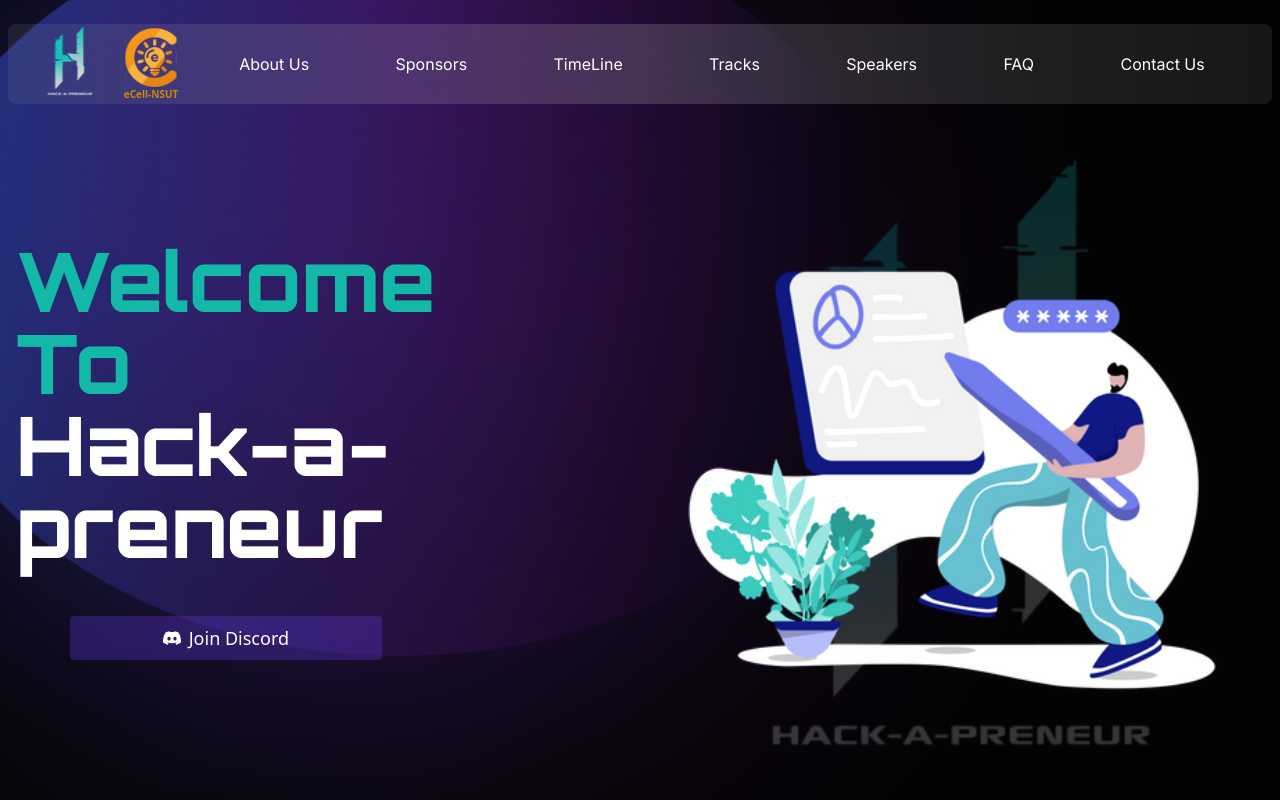
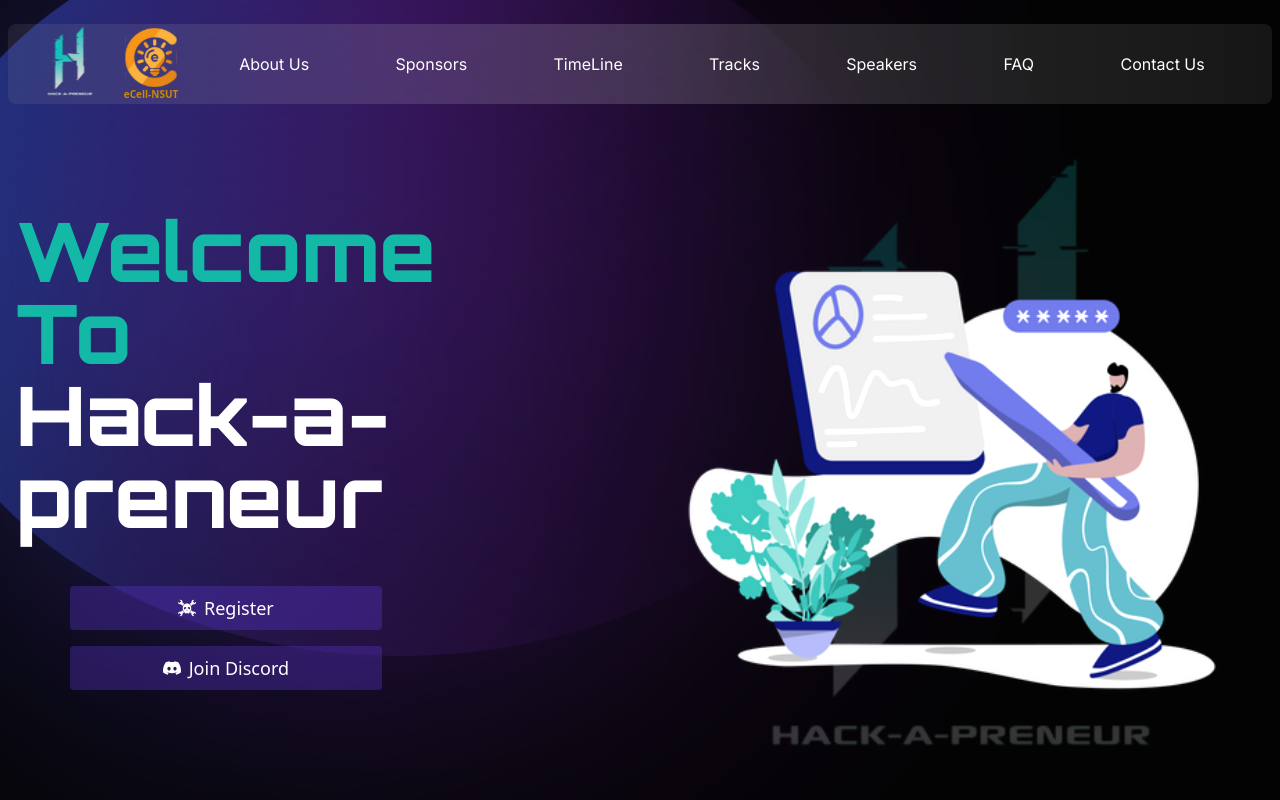
Before and after one commit to ecell-nsut/hackathon-esummit-23, a Next.js app: page / in a window 1280 px wide. Shown: the top 800 px of the page. Built offline with nearby package versions, Linux system fonts and the light colour scheme; a web font is replaced by a local one.

Commit message:
feature: redirection to devfolio

```diff
--- a/src/components/Hero/Hero.tsx
+++ b/src/components/Hero/Hero.tsx
@@ -3,6 +3,7 @@ import { Bungee_Inline, Orbitron } from "@next/font/google";
 import Image from "next/image";
 import { useEffect } from "react";
 import { BsDiscord } from "react-icons/bs";
+import { SiHackaday } from "react-icons/si";
 import HeroImg from "/public/Images/HeroImage.svg";
 import BgLogo from "/public/Images/logo.svg";
 const orbitron = Orbitron({ subsets: ["latin"] });
@@ -28,17 +29,34 @@ const Hero = (props: Props) => {
           Welcome <br />
           To <br />
           <span className="text-white">
-            {" "}
             Hack-a- <br /> preneur
           </span>
-          <div className="flex items-center justify-center gap-2 mt-4 w-full">
-            <button
+          <div
+            className="flex items-center justify-center gap-2 mt-4 w-full"
+            style={{ marginBottom: 0 }}
+          >
+            <a
+              href="https://hackaprenuer-2023.devfolio.co/"
+              className="font-sans flex items-center justify-center h-[44px] gap-2 bg-[#5c35d156]  text-white text-lg font-medium w-[312px]
+           rounded-[4px] px-3 py-1 mt-8 hover:shadow-md hover:shadow-[#9179da56] active:shadow-none "
+            >
+              <SiHackaday></SiHackaday>
+              Register
+            </a>
+          </div>
+          <div
+            className="flex items-center justify-center gap-2 mt-4 w-full"
+            style={{ marginTop: 0 }}
+          >
+            <a
+              style={{ marginTop: "1rem" }}
+              href="https://discord.com/invite/8zmXjaz9TS"
               className="font-sans flex items-center justify-center h-[44px] gap-2 bg-[#5c35d156]  text-white text-lg font-medium w-[312px]
            rounded-[4px] px-3 py-1 mt-8 hover:shadow-md hover:shadow-[#9179da56] active:shadow-none "
             >
               <BsDiscord />
-              Join Discord{" "}
-            </button>
+              Join Discord
+            </a>
           </div>
           <div className="flex items-center justify-center gap-2 mt-4 w-full ">
             <div
```
